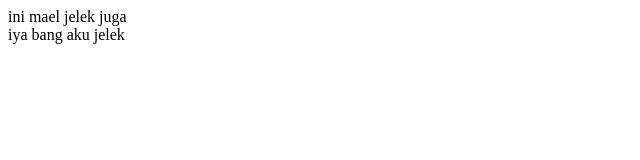
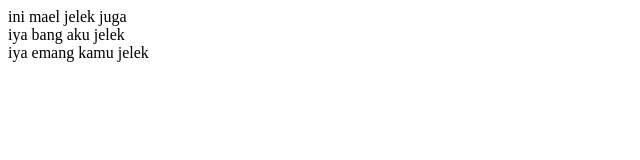
Before and after one commit to ahmadsocrates99/asos, a plain HTML site: page mael.html in a window 1280 px wide. Shown: the whole page, without its empty margins (0-640 px from the left). Drawn offline with Linux system fonts and the light colour scheme.

Commit message:
ini punya mael ya

```diff
--- a/mael.html
+++ b/mael.html
@@ -7,6 +7,7 @@
   </head>
   <body>
     ini mael jelek juga <br />
-    iya bang aku jelek
+    iya bang aku jelek <br />
+    iya emang kamu jelek
   </body>
 </html>
```
